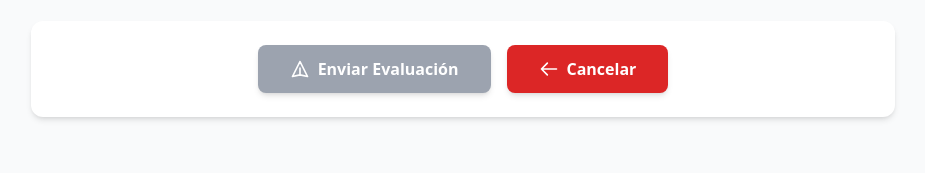
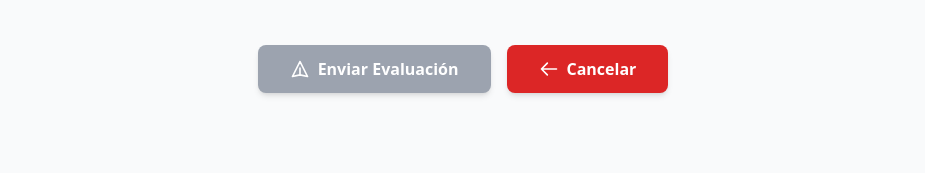
Before and after one commit to paultb3/sistema-evaluacion, a Django app: template apps/alumnos/templates/evaluar_docente.html in a window 1280 px wide. Shown: the part 1273-1446 px from the top of the page, without its empty margins (177-1102 px from the left). Run offline with Django 5.2, Linux system fonts and the light colour scheme; the template is opened without the code that fills it, so the values that code supplies are empty; some libraries are stand-ins or nearby versions.

```diff
--- a/apps/alumnos/templates/evaluar_docente.html
+++ b/apps/alumnos/templates/evaluar_docente.html
@@ -383,7 +383,7 @@ SISTEMA DE EVALUACION A DOCENTE{% endblock title %}
     </div>
 
     <!-- Actions -->
-    <div class="bg-white rounded-xl shadow-md p-6">
+    <div class="p-6">
       <div class="flex flex-col sm:flex-row gap-4 justify-center">        <button
           type="submit"
           class="px-8 py-3 {% if not periodo_activo %}bg-gray-400 cursor-not-allowed{% else %}bg-blue-600 hover:bg-blue-700{% endif %} text-white font-semibold rounded-lg shadow-md transform {% if periodo_activo %}hover:scale-105{% endif %} transition-all duration-200 flex items-center justify-center"
```
